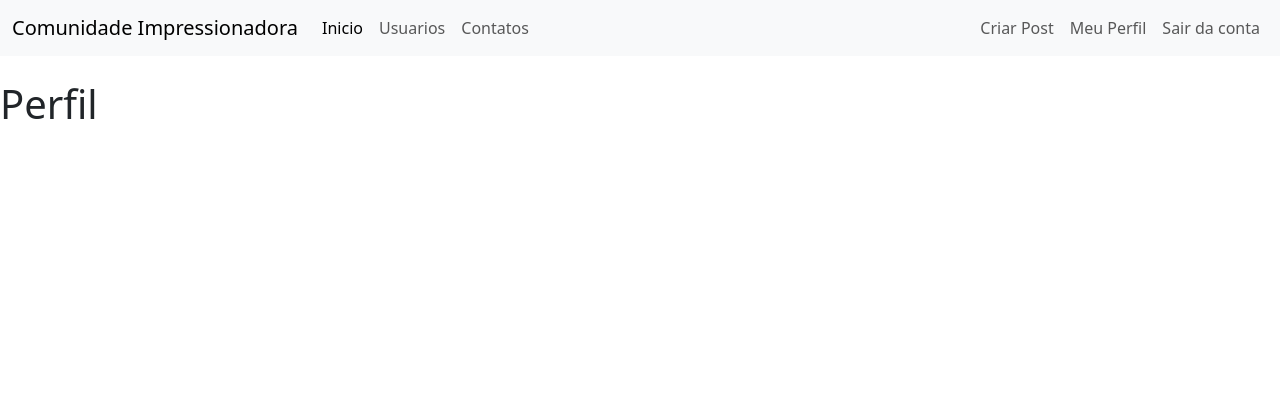
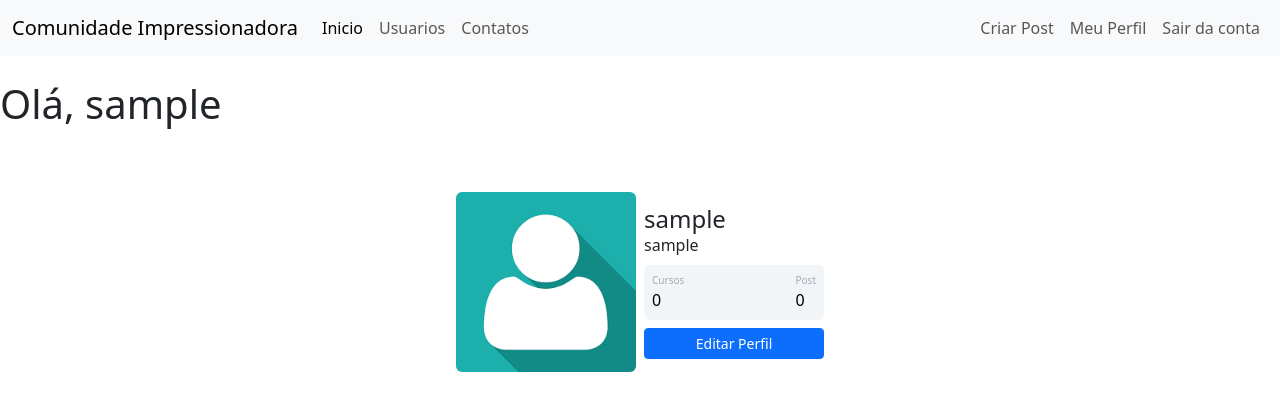
Before and after one commit to WederBorges/Projeto_comunidade, a Flask app: page /perfil in a window 1280 px wide. Shown: the top 411 px of the page. Run offline with Flask 3, Linux system fonts and the light colour scheme; the visitor is signed in with stand-in values (Sample User, id 1).

Commit message:
Realizando edições na ABA PERFIL

```diff
--- a/comunidade_im/forms.py
+++ b/comunidade_im/forms.py
@@ -21,3 +21,8 @@ class Form_Login(FlaskForm):
     senha_login = PasswordField("Senha", validators=[DataRequired(), Length(6, 50)])
     botao_submit_login = SubmitField("Realizar Login")
     lembrar_dados = BooleanField('Lembrar dados')
+
+class Form_EditarPerfil(FlaskForm):
+    user_name = StringField("Nome de Usuário", validators=[DataRequired(), Length(3, 20)])
+    email_cadastro = StringField("E-mail", validators=[DataRequired(),Email()])
+    botao_editar_perfil = SubmitField("Editar Perfil")
--- a/comunidade_im/routes.py
+++ b/comunidade_im/routes.py
@@ -1,6 +1,6 @@
 from flask import render_template, request, redirect, url_for, flash
 from comunidade_im import app, database, bcrypt
-from comunidade_im.forms import Form_Login, Form_Criar_Conta
+from comunidade_im.forms import Form_Login, Form_Criar_Conta, Form_EditarPerfil
 from comunidade_im.models import Usuario, Post
 from flask_login import login_user, logout_user, current_user, login_required
 
@@ -62,9 +62,16 @@ def sair():
 @app.route('/perfil')
 @login_required
 def perfil():
-    return render_template('perfil.html')
+    foto_perfil = url_for('static', filename='fotos_perfil/{}'.format(current_user.foto_perfil))
+    return render_template('perfil.html',usuario=current_user, foto_perfil=foto_perfil)
 
 @app.route('/post/criar')
 @login_required
 def criar_post():
     return render_template('criarpost.html')
+
+@app.route('/perfil/editar')
+@login_required
+def editar_perfil():
+    foto_perfil = url_for('static', filename='fotos_perfil/{}'.format(current_user.foto_perfil))
+    return render_template('editar_pefil.html', usuario=current_user, foto_perfil=foto_perfil)
--- /dev/null
+++ b/comunidade_im/static/main.css
@@ -0,0 +1,39 @@
+
+.card{
+  width: 400px;
+  border: none;
+  border-radius: 10px;
+
+  background-color: #fff;
+}
+
+
+
+.stats{
+
+      background: #f2f5f8 !important;
+
+    color: #000 !important;
+}
+.articles{
+  font-size:10px;
+  color: #a1aab9;
+}
+.number1{
+  font-weight:500;
+}
+.followers{
+    font-size:10px;
+  color: #a1aab9;
+
+}
+.number2{
+  font-weight:500;
+}
+.rating{
+    font-size:10px;
+  color: #a1aab9;
+}
+.number3{
+  font-weight:500;
+}
--- a/comunidade_im/templates/base.html
+++ b/comunidade_im/templates/base.html
@@ -6,6 +6,7 @@
     <meta name="viewport" content="width=device-width, initial-scale=1.0">
     <title>Comuninade Impressionadora</title>
     <link href="https://cdn.jsdelivr.net/npm/bootstrap@5.3.8/dist/css/bootstrap.min.css" rel="stylesheet" integrity="sha384-sRIl4kxILFvY47J16cr9ZwB07vP4J8+LH7qKQnuqkuIAvNWLzeN8tE5YBujZqJLB" crossorigin="anonymous">
+    <link rel="stylesheet" type="text/css" href="{{ url_for('static', filename='main.css')}}">
 
     {% block head %}
     {% endblock %}
--- a/comunidade_im/templates/perfil.html
+++ b/comunidade_im/templates/perfil.html
@@ -3,8 +3,60 @@
 {% block body %}
 <body>
     <divc class="container">
-    <h1>Perfil</h1>
+    <h1>Olá, {{ usuario.user_name }}</h1>
+    <div class="container mt-5 d-flex justify-content-center">
+
+            <div class="card p-3">
+
+                <div class="d-flex align-items-center">
+
+                    <div class="{{image}} pe-2">
+                <img src= {{foto_perfil}} class="rounded" width="180" >
+                </div>
+
+                <div class="ml-3 w-100">
+
+                   <h4 class="mb-0 mt-0">{{usuario.user_name}}</h4>
+                   <span>{{usuario.email_cadastro}}</span>
+
+                   <div class="p-2 mt-2 bg-primary d-flex justify-content-between rounded text-white stats">
+
+                    <div class="d-flex flex-column">
+
+                        <span class="articles">Cursos</span>
+                        <span class="number1">0</span>
+
+                    </div>
+
+                    <div class="d-flex flex-column">
+
+                        <span class="rating">Post</span>
+                        <span class="number3">0</span>
+
+                    </div>
+
+                   </div>
+
+
+                   <div class="button mt-2 d-flex flex-row align-items-center">
+
+                    <button class="btn btn-sm btn-primary w-100 ml-2">Editar Perfil</button>
+
+
+                   </div>
+
+
+                </div>
+
+
+                </div>
+
+            </div>
+
+         </div>
     </div>
 </body>
 
+{% block editar_perfil %}
 {% endblock %}
+{% endblock %}
```
Also changed, not shown: comunidade_im/templates/editar_pefil.html (added, +57 -0 lines), comunidade_im/static/fotos_perfil/default.jpg (added), comunidade_im/static/style.css (deleted).
